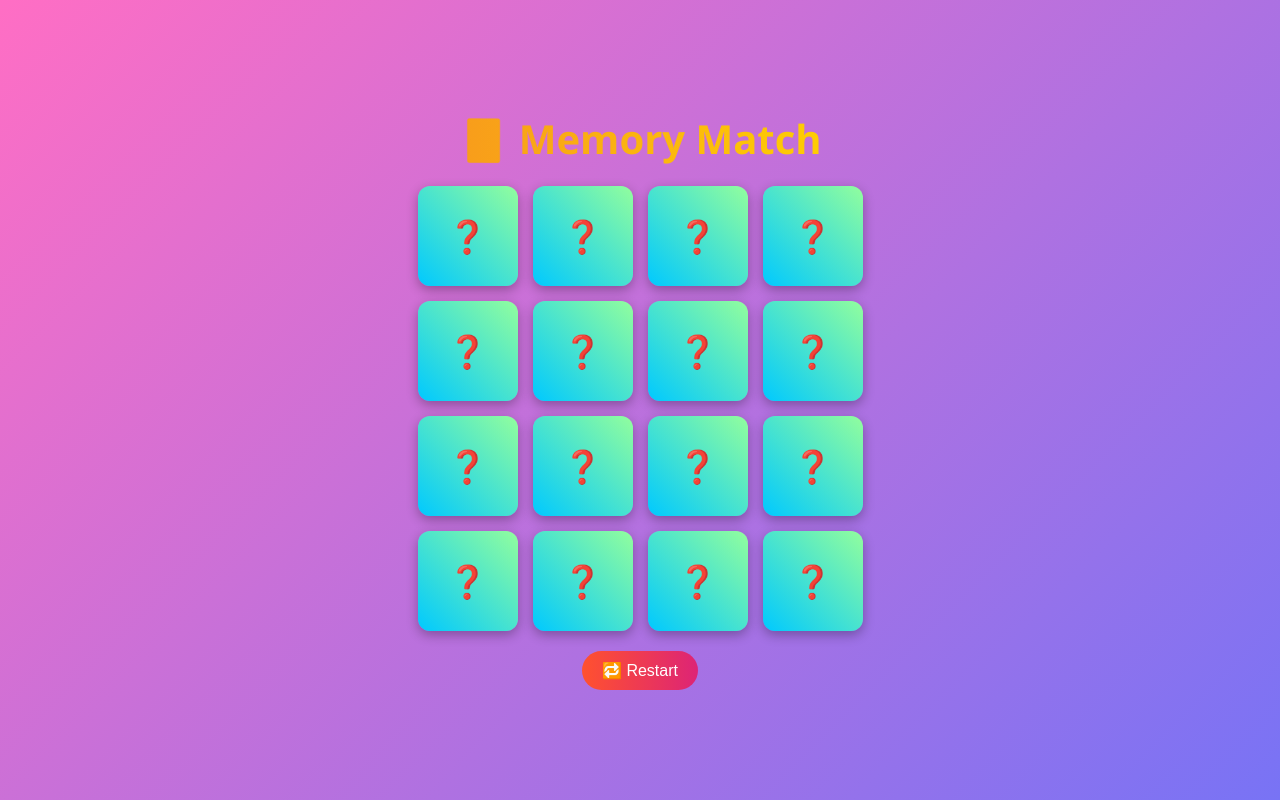
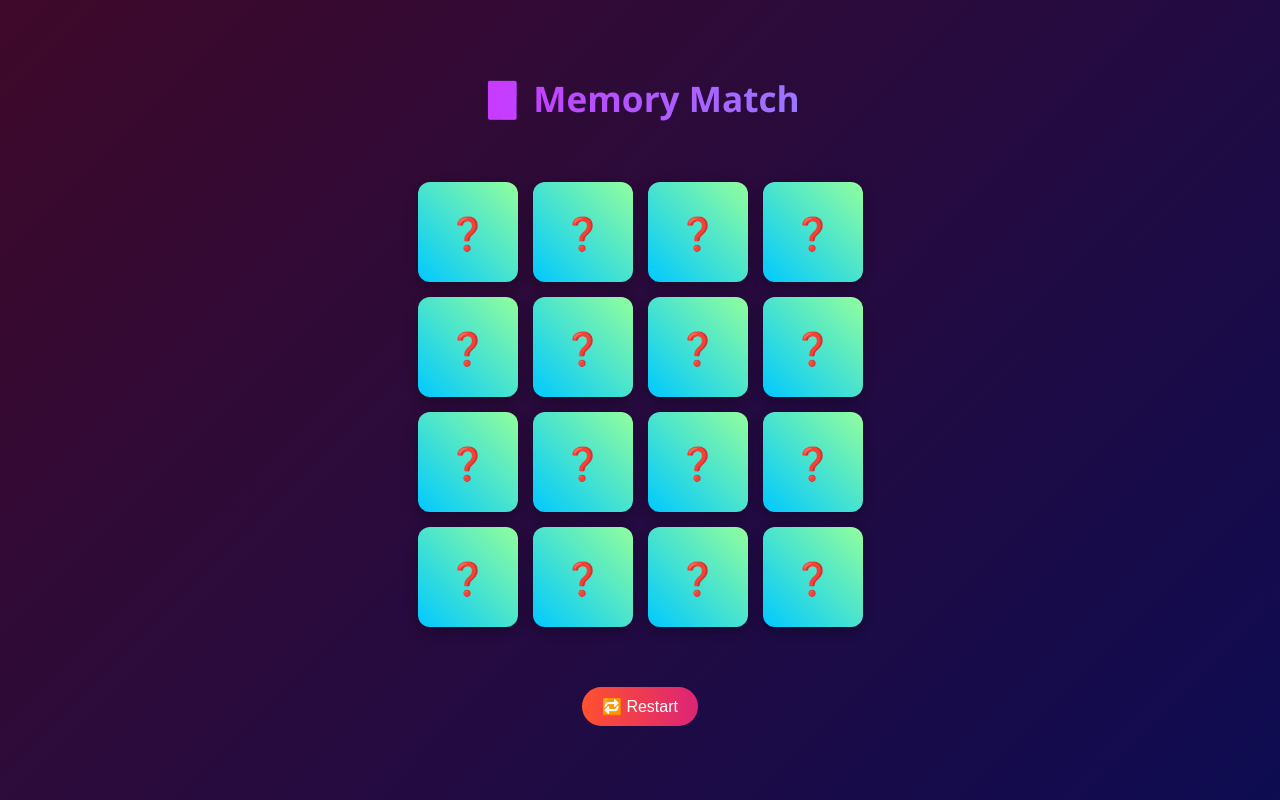
Before and after one commit to Sajid-developer/memory-card-game, a plain HTML site: page index.html in a window 1280 px wide. Drawn offline with Linux system fonts and the light colour scheme.

Commit message:
file modified.

```diff
--- a/style.css
+++ b/style.css
@@ -7,11 +7,12 @@
 body {
     font-family: 'Segoe UI', sans-serif;
     height: 100vh;
-    background: linear-gradient(135deg, #ff6ec4, #7873f5);
+    background: linear-gradient(135deg, #3f092a, #0e0c52);
     display: flex;
     justify-content: center;
     align-items: center;
     color: white;
+    user-select: none;
 }
 
 .game-container {
@@ -20,9 +21,9 @@ body {
 
 h1 {
     margin-bottom: 20px;
-    font-size: 2.5rem;
-    background: linear-gradient(to right, #f7971e, #ffd200);
-    -webkit-background-clip: text;
+    font-size: 2.2rem;
+    background: linear-gradient(to right, #da21ff, #898dff);
+    background-clip: text;
     -webkit-text-fill-color: transparent;
 }
 
@@ -31,7 +32,7 @@ h1 {
     grid-template-columns: repeat(4, 100px);
     grid-gap: 15px;
     justify-content: center;
-    margin-bottom: 20px;
+    margin: 60px;
 }
 
 .card {
```
